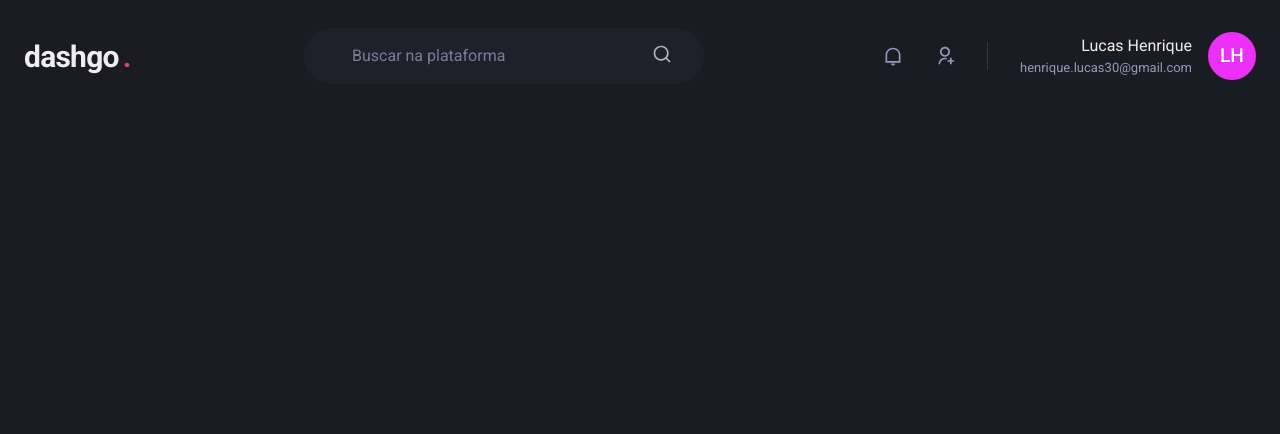
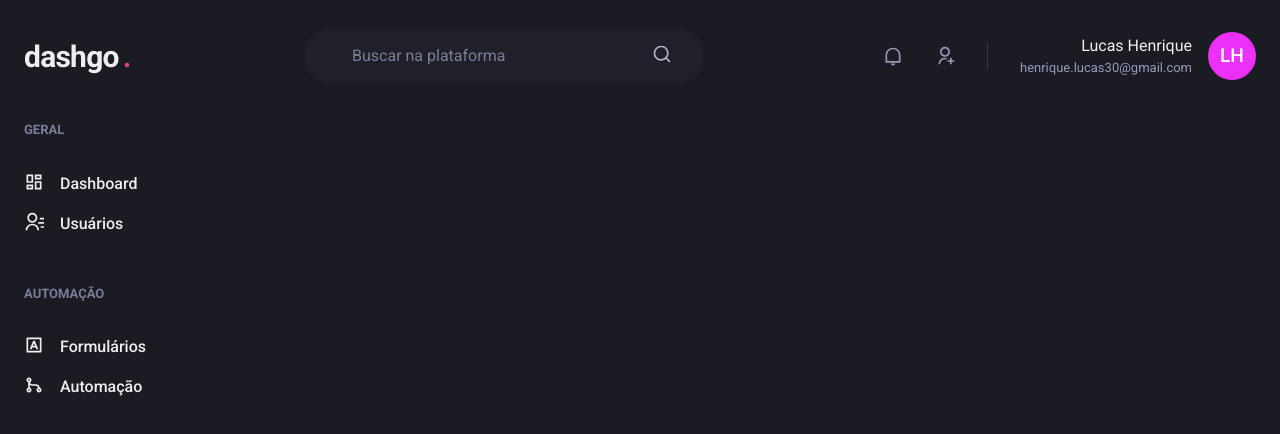
Before and after one commit to LucasHenrique98/dashgo-app, a Next.js app: page /dashboard in a window 1280 px wide. Shown: the top 434 px of the page. Built offline with nearby package versions, Linux system fonts and the light colour scheme.

Commit message:
creates a sidebar component

```diff
--- /dev/null
+++ b/src/components/Sidebar.tsx
@@ -0,0 +1,57 @@
+import { Flex, Box, Stack, Text, Link, Icon } from '@chakra-ui/react';
+import {
+  RiContactsLine,
+  RiDashboardLine,
+  RiGitMergeLine,
+  RiInputMethodLine,
+} from 'react-icons/ri';
+
+export default function Sidebar() {
+  return (
+    <Box as="aside" w="64" mr="8">
+      <Stack spacing="12" align="flex-start">
+        <Box>
+          <Text fontWeight="bold" color="gray.400" fontSize="small">
+            GERAL
+          </Text>
+          <Stack spacing="4" mt="8" align="stretch">
+            <Link display="flex" align="center">
+              <Icon as={RiDashboardLine} fontSize="20" />
+              <Text ml="4" fontWeight="medium">
+                Dashboard
+              </Text>
+            </Link>
+
+            <Link display="flex" align="center">
+              <Icon as={RiContactsLine} fontSize="20" />
+              <Text ml="4" fontWeight="medium">
+                Usuários
+              </Text>
+            </Link>
+          </Stack>
+        </Box>
+
+        <Box>
+          <Text fontWeight="bold" color="gray.400" fontSize="small">
+            AUTOMAÇÃO
+          </Text>
+          <Stack spacing="4" mt="8" align="stretch">
+            <Link display="flex" align="center">
+              <Icon as={RiInputMethodLine} fontSize="20" />
+              <Text ml="4" fontWeight="medium">
+                Formulários
+              </Text>
+            </Link>
+
+            <Link display="flex" align="center">
+              <Icon as={RiGitMergeLine} fontSize="20" />
+              <Text ml="4" fontWeight="medium">
+                Automação
+              </Text>
+            </Link>
+          </Stack>
+        </Box>
+      </Stack>
+    </Box>
+  );
+}
--- a/src/pages/dashboard.tsx
+++ b/src/pages/dashboard.tsx
@@ -1,5 +1,15 @@
 import { Header } from '../components/Header';
+import { Flex } from '@chakra-ui/react';
+import Sidebar from '../components/Sidebar';
 
 export default function Dashboard() {
-  return <Header />;
+  return (
+    <Flex direction="column" h="100vh">
+      <Header />
+
+      <Flex w="100%" my="6" maxWidth={1480} mx="auto" px="6">
+        <Sidebar />
+      </Flex>
+    </Flex>
+  );
 }
```
